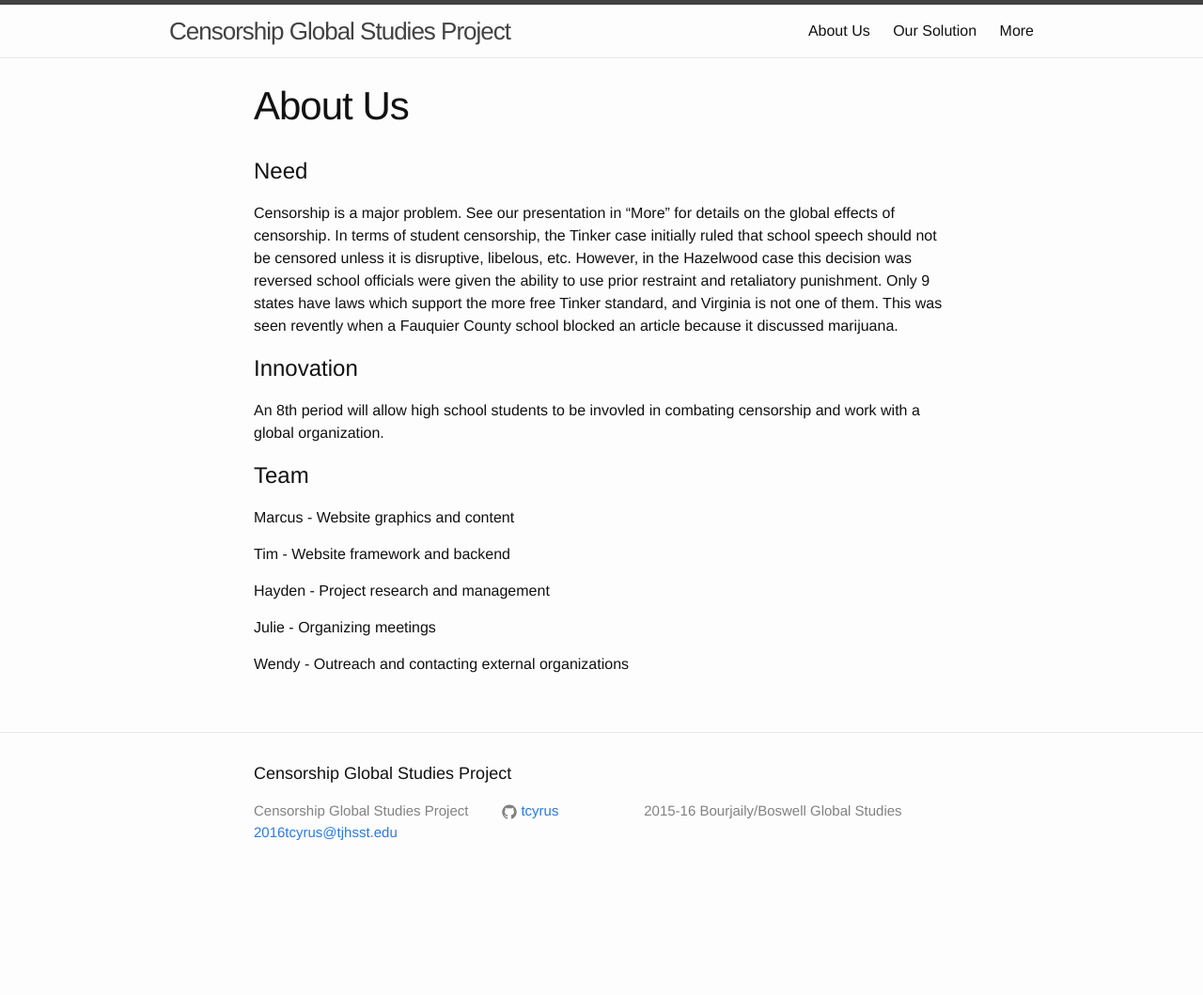
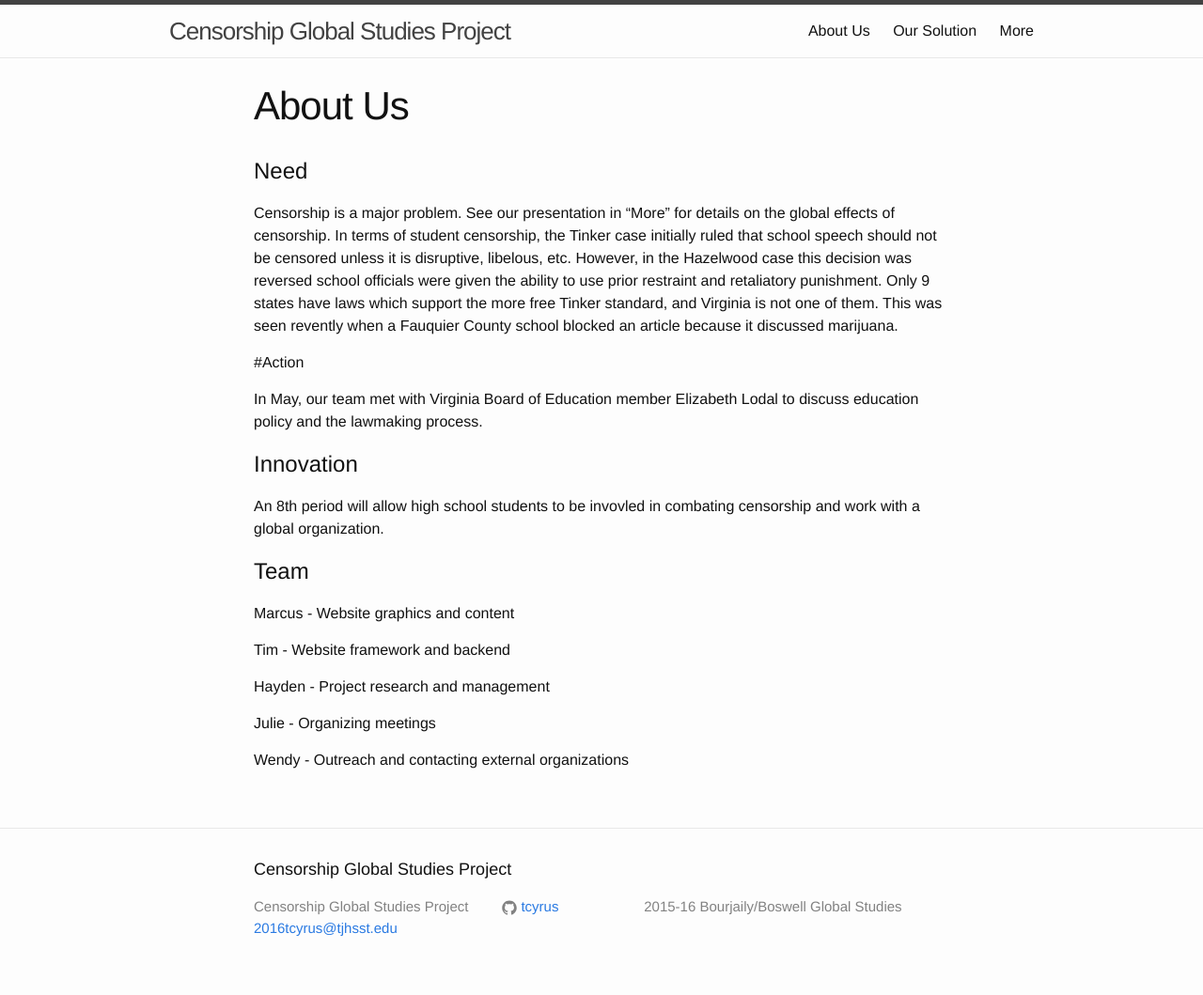
Before and after one commit to tcyrus/global-studies, a Jekyll site: the page built from 01_aboutus.md, in a window 1280 px wide. Shown: the whole page at 94% size. Built offline with Jekyll 4.4.1, drawn with Linux system fonts in a browser that asks for light colours; before the commit the page ends 957 px from its top, so only the background shows below that.

Commit message:
Update 01_aboutus.md

```diff
--- a/01_aboutus.md
+++ b/01_aboutus.md
@@ -13,6 +13,10 @@ Censorship is a major problem. See our presentation in "More" for details on the
 
 <!--As students, we care about censorship in schools blah blah-->
 <!--Why do you care about this issue?-->
+
+#Action
+
+In May, our team met with Virginia Board of Education member Elizabeth Lodal to discuss education policy and the lawmaking process.
 
 # Innovation
 
```
